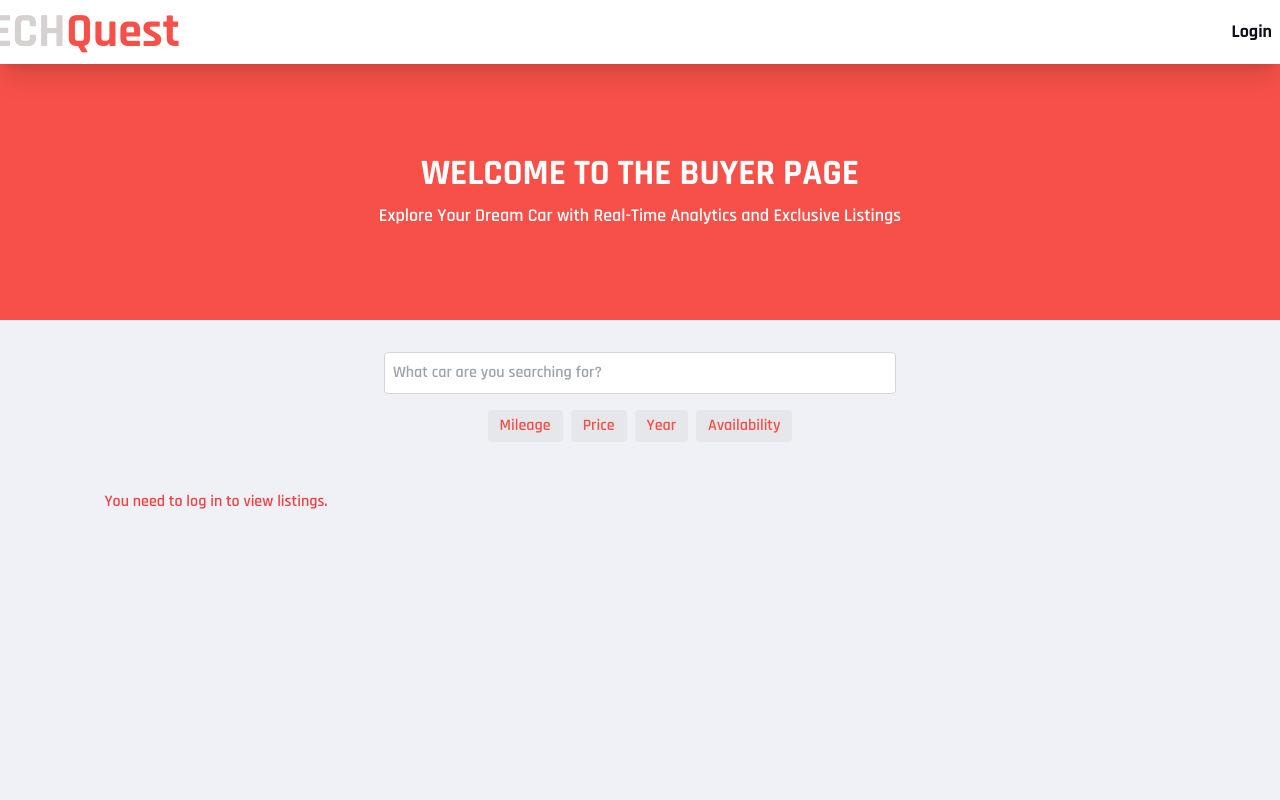
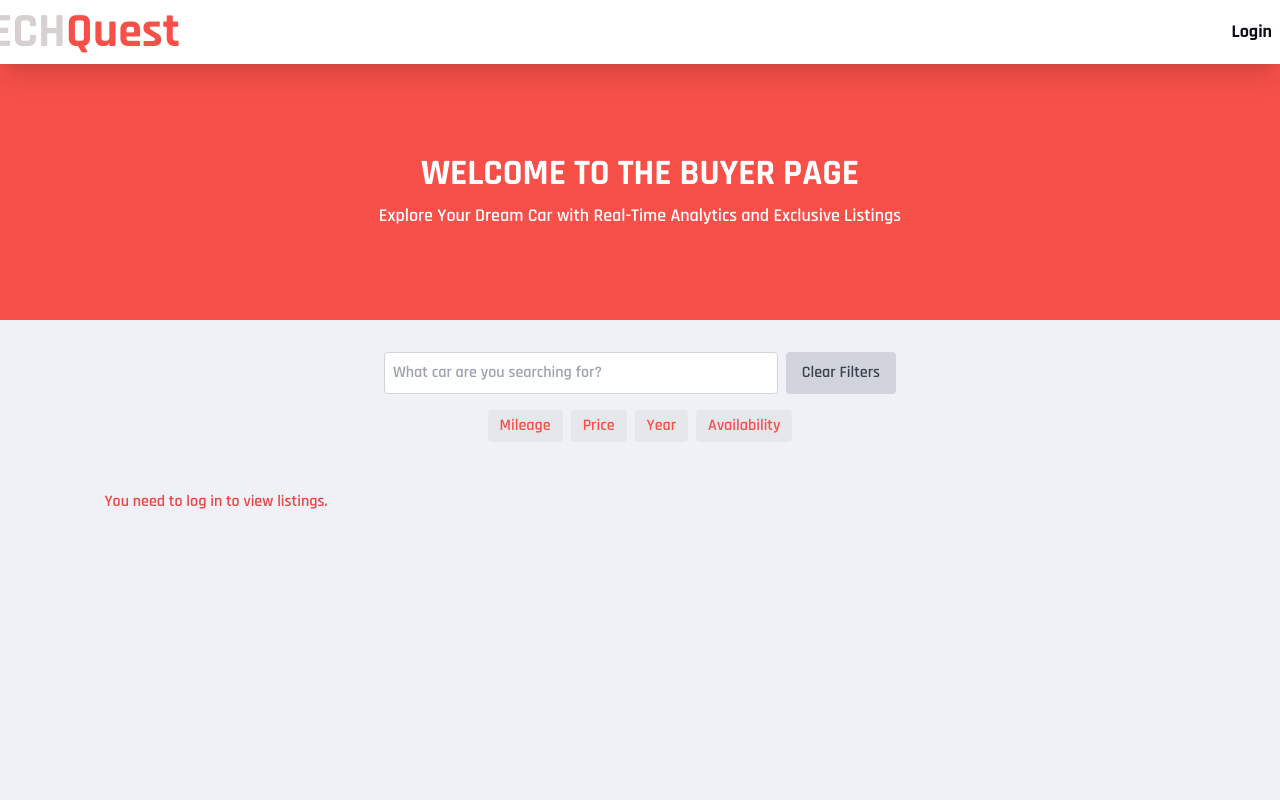
Before and after one commit to Albertadi/carcommerce, a Next.js app: page /pages/buyer in a window 1280 px wide. Shown: the top 800 px of the page. Built offline with nearby package versions, Linux system fonts and the light colour scheme.

Commit message:
added clear filters for buyer, fixed update listings

```diff
--- a/src/app/pages/agent/updateListing/[id]/page.js
+++ b/src/app/pages/agent/updateListing/[id]/page.js
@@ -29,19 +29,19 @@ export default function UpdateListing() {
   useEffect(() => {
     const fetchListing = async () => {
       try {
-        const response = await axios.post(
-          'http://localhost:5000/api/listing/search_listing',
-          { id: params.id },
+        // Use the view_listing endpoint with GET method
+        const response = await axios.get(
+          `http://localhost:5000/api/listing/view_listing?id=${params.id}`,
           {
             headers: {
               Authorization: `Bearer ${access_token}`,
-              'Content-Type': 'application/json'
-            }
+            },
           }
         );
 
-        if (response.data.listing_list && response.data.listing_list.length > 0) {
-          const listing = response.data.listing_list[0];
+        // Check if listing data is returned
+        if (response.data.success && response.data.listing) {
+          const listing = response.data.listing;
           setFormData({
             vin: listing.vin,
             make: listing.make,
@@ -52,11 +52,13 @@ export default function UpdateListing() {
             transmission: listing.transmission,
             fuel_type: listing.fuel_type,
             seller_email: listing.seller_email,
-            is_sold: listing.is_sold
+            is_sold: listing.is_sold,
           });
           if (listing.image_url) {
             setCurrentImageUrl(`http://localhost:5000/uploads/${listing.image_url}`);
           }
+        } else {
+          setError(response.data.message || 'Listing not found');
         }
       } catch (error) {
         setError('Failed to fetch listing details');
--- a/src/app/pages/buyer/page.js
+++ b/src/app/pages/buyer/page.js
@@ -129,6 +129,13 @@ export default function BuyerPage() {
     toggleDropdownVisibility(filterCategory);
   };
 
+  const handleClearFilters = () => {
+    setSelectedFilters({});
+    setSearchInput('');
+    setFilteredCarListings(carListings); // Reset to all listings
+    setDropdownVisibility({});
+  };
+
   const toggleDropdownVisibility = (filterCategory) => {
     setDropdownVisibility((prevVisibility) => {
       const newVisibility = { ...prevVisibility };
@@ -234,13 +241,21 @@ export default function BuyerPage() {
           </div>
         )}
       <div className="flex flex-col items-center mt-8 px-4">
+        <div className="flex w-full max-w-lg space-x-2 pb-4">
           <input
             type="text"
             placeholder="What car are you searching for?"
-          className="w-full max-w-lg p-2 mb-4 border border-gray-300 rounded text-black"
+            className="flex-1 p-2 border border-gray-300 rounded text-black"
             value={searchInput}
             onChange={handleSearchChange}
           />
+          <button
+            className="bg-gray-300 px-4 py-1 rounded text-gray-700 hover:bg-gray-400 transition duration-150"
+            onClick={handleClearFilters}
+          >
+            Clear Filters
+          </button>
+        </div>
         <div className="flex space-x-2">
           {Object.keys(filterData).map((filter) => (
             <div key={filter} className="relative group">
```
Lines whose indentation alone changed are shown as unchanged.
